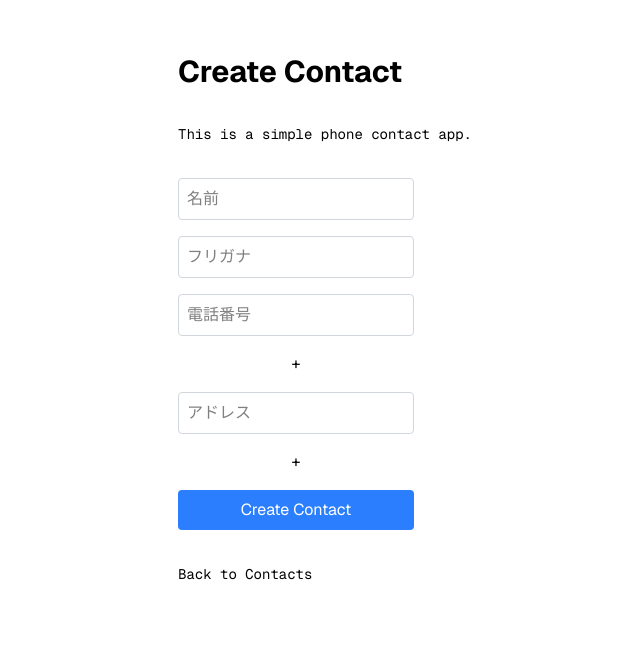
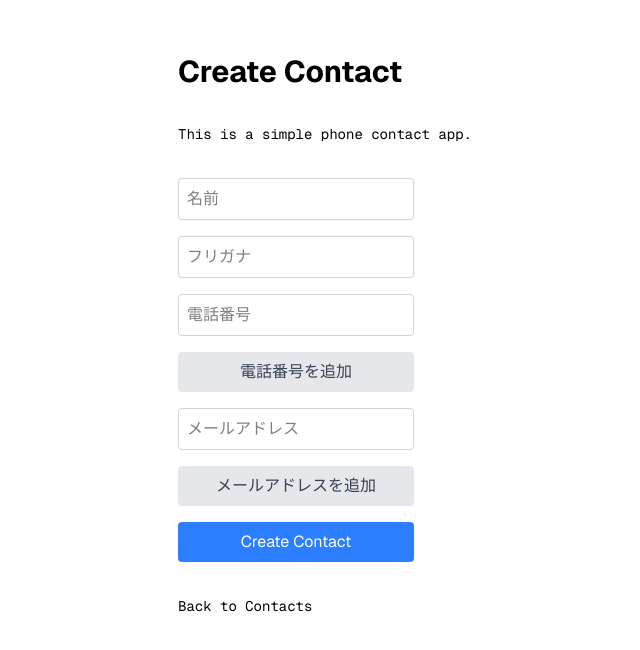
Before and after one commit to miiikotoo/phone-contacts, a Next.js app in the folder frontend/: page /phone-contact/create in a window 1280 px wide. Shown: the part 110-760 px from the top of the page, without its empty margins (315-955 px from the left). Built offline with nearby package versions, Linux system fonts and the light colour scheme.

Commit message:
電話帳新規登録画面の機能改善

```diff
--- a/frontend/app/phone-contact/create/Create.tsx
+++ b/frontend/app/phone-contact/create/Create.tsx
@@ -1,6 +1,6 @@
 'use client'
 
-import React from 'react';
+import React, { useState } from 'react';
 import Link from 'next/link';
 import { useRouter } from 'next/navigation';
 
@@ -8,35 +8,79 @@ import { useCreateContact } from '../_hooks/useContact';
 
 export const Create = () => {
   const router = useRouter();
+  const { createContact } = useCreateContact();
+  const [phoneNumbers, setPhoneNumbers] = useState(['']);
+  const [mailAddresses, setMailAddresses] = useState(['']); // メールアドレスの状態を追加
 
-  const { createContact } = useCreateContact();
+  // 電話番号の処理
+  const handleAddPhoneNumber = () => {
+    setPhoneNumbers([...phoneNumbers, '']);
+  };
 
-  // formのsubmitを受け取る
+  const handleRemovePhoneNumber = (indexToRemove: number) => {
+    if (phoneNumbers.length <= 1) return;
+    const updatedNumbers = phoneNumbers.filter((_, index) => index !== indexToRemove);
+    setPhoneNumbers(updatedNumbers);
+  };
+
+  const handlePhoneNumberChange = (index: number, value: string) => {
+    const updatedNumbers = [...phoneNumbers];
+    updatedNumbers[index] = value;
+    setPhoneNumbers(updatedNumbers);
+  };
+
+  // メールアドレスの処理
+  const handleAddMail = () => {
+    setMailAddresses([...mailAddresses, '']);
+  };
+
+  const handleRemoveMail = (indexToRemove: number) => {
+    if (mailAddresses.length <= 1) return;
+    const updatedMails = mailAddresses.filter((_, index) => index !== indexToRemove);
+    setMailAddresses(updatedMails);
+  };
+
+  const handleMailChange = (index: number, value: string) => {
+    const updatedMails = [...mailAddresses];
+    updatedMails[index] = value;
+    setMailAddresses(updatedMails);
+  };
+
   const handleSubmit = async (e: React.FormEvent<HTMLFormElement>) => {
-
     e.preventDefault();
 
-    const formData = new FormData(e.currentTarget);
-    const data = Object.fromEntries(formData.entries());
+    const originalFormData = new FormData(e.currentTarget);
 
-    // useCreateContactを使用してデータを送信
-    const { response  } = await createContact(data);
+    // 送信データの作成
+    const submitData: { [key: string]: string } = {};
+    submitData['name'] = originalFormData.get('name') as string;
+    submitData['kana'] = originalFormData.get('kana') as string;
+
+    // 電話番号を追加
+    phoneNumbers
+      .filter(num => num.trim() !== '')
+      .forEach((number, index) => {
+        submitData[`phone[${index}]`] = number;
+      });
+
+    // メールアドレスを追加
+    mailAddresses
+      .filter(mail => mail.trim() !== '')
+      .forEach((mail, index) => {
+        submitData[`mail[${index}]`] = mail;
+      });
+
+    const { response } = await createContact(submitData);
 
     if (response) {
-      // const jsonResponse = await response.json();
       console.log('Response:', response);
 
       if (response.status === 'error') {
         console.log('Error creating contact:', response.message);
-
-        // エラーハンドリング
-        // 例: エラーメッセージを表示するなど
         return;
       }
 
       router.push('/phone-contact');
-
-      // 成功時は`/phone-contact`にリダイレクト
     } else {
       console.error('Error creating contact');
     }
@@ -56,25 +100,72 @@ export const Create = () => {
             placeholder="名前"
             className="border border-gray-300 rounded p-2"
           />
-          <input type="text"
+          <input
+            type="text"
             name='kana'
             placeholder="フリガナ"
             className="border border-gray-300 rounded p-2"
           />
+          {/* 電話番号入力フィールド */}
+          {phoneNumbers.map((number, index) => (
+            <div key={index} className="flex gap-2 items-center">
               <input
                 type="tel"
-            name='number'
+                value={number}
+                onChange={(e) => handlePhoneNumberChange(index, e.target.value)}
                 placeholder="電話番号"
-            className="border border-gray-300 rounded p-2"
+                className="flex-1 border border-gray-300 rounded p-2"
               />
-          <button id='add-number' type='button'>+</button>
+              {phoneNumbers.length > 1 && (
+                <button
+                  type="button"
+                  onClick={() => handleRemovePhoneNumber(index)}
+                  className="bg-red-100 text-red-600 rounded p-2 hover:bg-red-200 transition duration-200"
+                >
+                  削除
+                </button>
+              )}
+            </div>
+          ))}
+          <button
+            id='add-number'
+            type='button'
+            onClick={handleAddPhoneNumber}
+            className="bg-gray-200 text-gray-700 rounded p-2 hover:bg-gray-300 transition duration-200"
+          >
+            電話番号を追加
+          </button>
+
+          {/* メールアドレス入力フィールド */}
+          {mailAddresses.map((mail, index) => (
+            <div key={index} className="flex gap-2 items-center">
               <input
                 type="email"
-            name='mail'
-            placeholder="アドレス"
-            className="border border-gray-300 rounded p-2"
+                value={mail}
+                onChange={(e) => handleMailChange(index, e.target.value)}
+                placeholder="メールアドレス"
+                className="flex-1 border border-gray-300 rounded p-2"
               />
-          <button id='add-mail' type='button'>+</button>
+              {mailAddresses.length > 1 && (
+                <button
+                  type="button"
+                  onClick={() => handleRemoveMail(index)}
+                  className="bg-red-100 text-red-600 rounded p-2 hover:bg-red-200 transition duration-200"
+                >
+                  削除
+                </button>
+              )}
+            </div>
+          ))}
+          <button
+            id='add-mail'
+            type='button'
+            onClick={handleAddMail}
+            className="bg-gray-200 text-gray-700 rounded p-2 hover:bg-gray-300 transition duration-200"
+          >
+            メールアドレスを追加
+          </button>
+
           <button
             type="submit"
             className="bg-blue-500 text-white rounded p-2 hover:bg-blue-600 transition duration-200"
```
Lines whose indentation alone changed are shown as unchanged.
